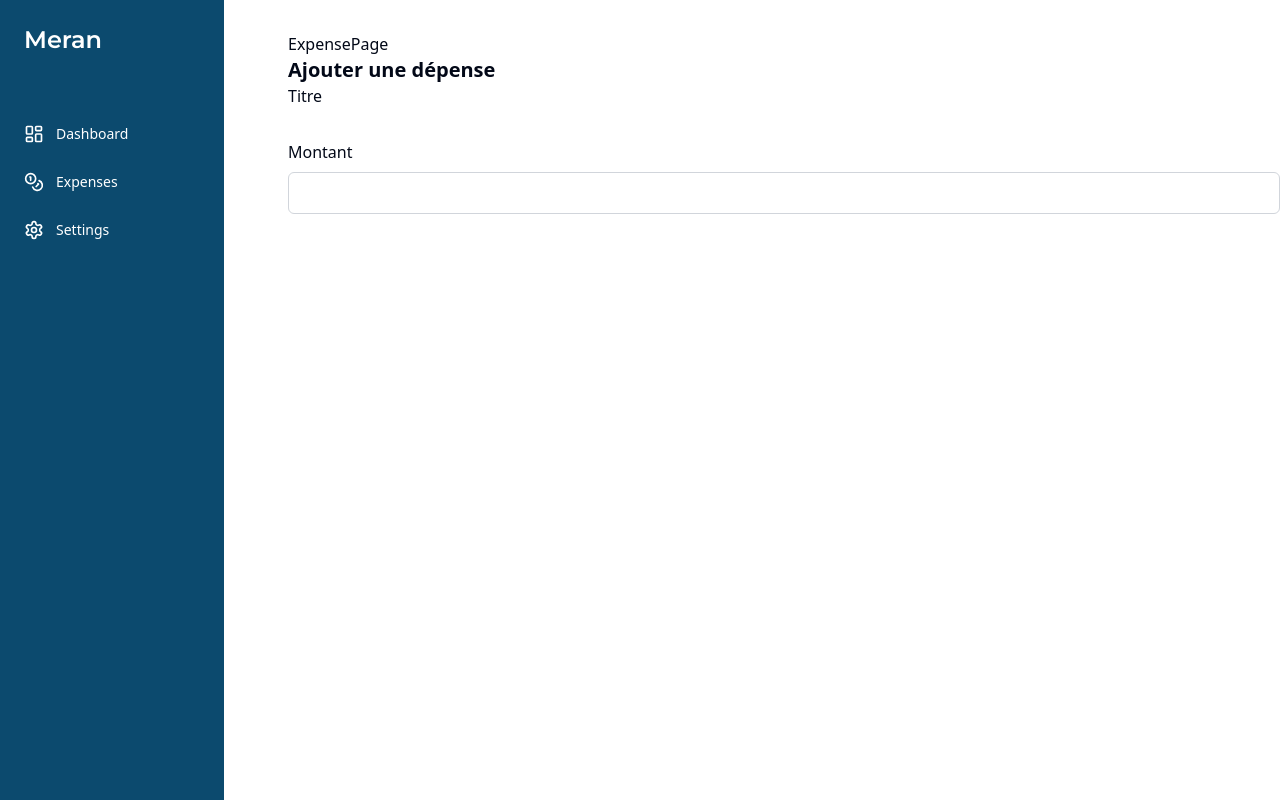
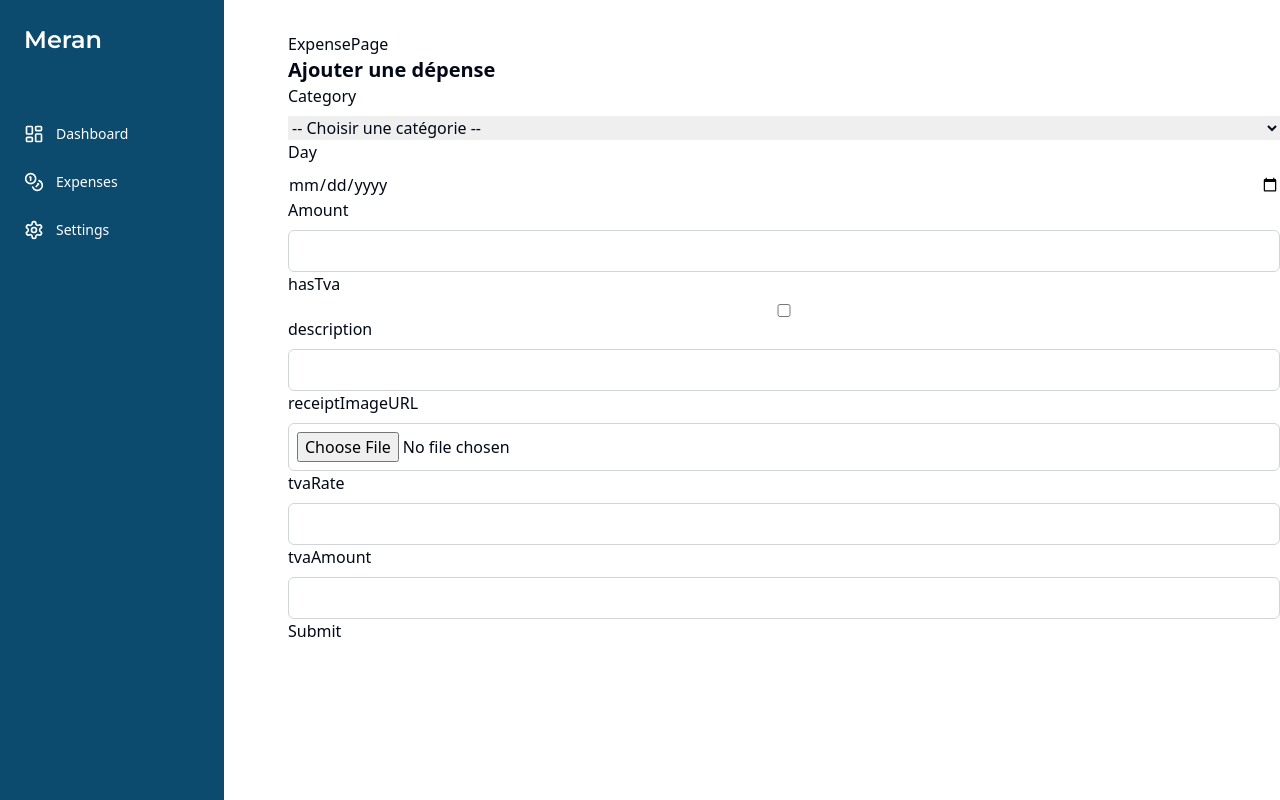
Before and after one commit to erischon/meran, a Next.js app: page /expenses in a window 1280 px wide. Built offline with nearby package versions, Linux system fonts and the light colour scheme.

Commit message:
html form creation

```diff
--- a/package.json
+++ b/package.json
@@ -18,6 +18,7 @@
     "next": "14.0.1",
     "react": "^18",
     "react-dom": "^18",
+    "react-hook-form": "^7.47.0",
     "tailwind-merge": "^2.0.0",
     "tailwindcss-animate": "^1.0.7"
   },
--- a/src/components/expenses/ExpenseForm.tsx
+++ b/src/components/expenses/ExpenseForm.tsx
@@ -4,12 +4,10 @@ export default function ExpenseForm() {
     category: "Référence de la catégorie de dépenses",
     date: "Date de la dépense",
     amount: "Montant de la dépense",
-    currency: "Devise de la dépense",
     description: "Description de la dépense",
     receiptImageURL: "URL de l'image du reçu (optionnel)",
     tvaRate: "Taux de TVA applicable",
     tvaAmount: "Montant de la TVA",
-    totalAmount: "Montant total (incluant la TVA)",
     createdAt: "Date de création",
     updatedAt: "Date de mise à jour",
   };
@@ -18,14 +16,26 @@ export default function ExpenseForm() {
     <div>
       <h2 className="text-xl font-semibold">Ajouter une dépense</h2>
 
-      <form>
+      <form className="">
         <div className="flex flex-col space-y-2">
-          <label htmlFor="title">Titre</label>
-          <input type="text" id="title" name="title" className="" />
+          <label htmlFor="category">Category</label>
+          <select id="category" name="category" className="">
+            <option value="">-- Choisir une catégorie --</option>
+            <option value="1">1</option>
+            <option value="2">2</option>
+            <option value="3">3</option>
+            <option value="4">4</option>
+            <option value="5">5</option>
+          </select>
         </div>
 
         <div className="flex flex-col space-y-2">
-          <label htmlFor="amount">Montant</label>
+          <label htmlFor="day">Day</label>
+          <input type="date" id="day" name="day" className="" />
+        </div>
+
+        <div className="flex flex-col space-y-2">
+          <label htmlFor="amount">Amount</label>
           <input
             type="number"
             id="amount"
@@ -33,6 +43,58 @@ export default function ExpenseForm() {
             className="border border-gray-300 p-2 rounded-md"
           />
         </div>
+
+        <div className="flex flex-col space-y-2">
+          <label htmlFor="hasTva">hasTva</label>
+          <input
+            type="checkbox"
+            id="hasTva"
+            name="hasTva"
+            className="border border-gray-300 p-2 rounded-md"
+          />
+        </div>
+
+        <div className="flex flex-col space-y-2">
+          <label htmlFor="description">description</label>
+          <input
+            type="text"
+            id="description"
+            name="description"
+            className="border border-gray-300 p-2 rounded-md"
+          />
+        </div>
+
+        <div className="flex flex-col space-y-2">
+          <label htmlFor="receiptImageURL">receiptImageURL</label>
+          <input
+            type="file"
+            id="receiptImageURL"
+            name="receiptImageURL"
+            className="border border-gray-300 p-2 rounded-md"
+          />
+        </div>
+
+        <div className="flex flex-col space-y-2">
+          <label htmlFor="tvaRate">tvaRate</label>
+          <input
+            type="number"
+            id="tvaRate"
+            name="tvaRate"
+            className="border border-gray-300 p-2 rounded-md"
+          />
+        </div>
+
+        <div className="flex flex-col space-y-2">
+          <label htmlFor="tvaAmount">tvaAmount</label>
+          <input
+            type="number"
+            id="tvaAmount"
+            name="tvaAmount"
+            className="border border-gray-300 p-2 rounded-md"
+          />
+        </div>
+
+        <button>Submit</button>
       </form>
     </div>
   );
```
Also changed, not shown: src/app/(main)/(routes)/dashboard/page.tsx (renamed from src/app/(root)/(routes)/dashboard/page.tsx), src/app/(main)/(routes)/expenses/page.tsx (renamed from src/app/(root)/(routes)/expenses/page.tsx), src/app/(main)/(routes)/layout.tsx (renamed from src/app/(root)/(routes)/layout.tsx), 1 other file (tests, documents, lock files or other folders).
